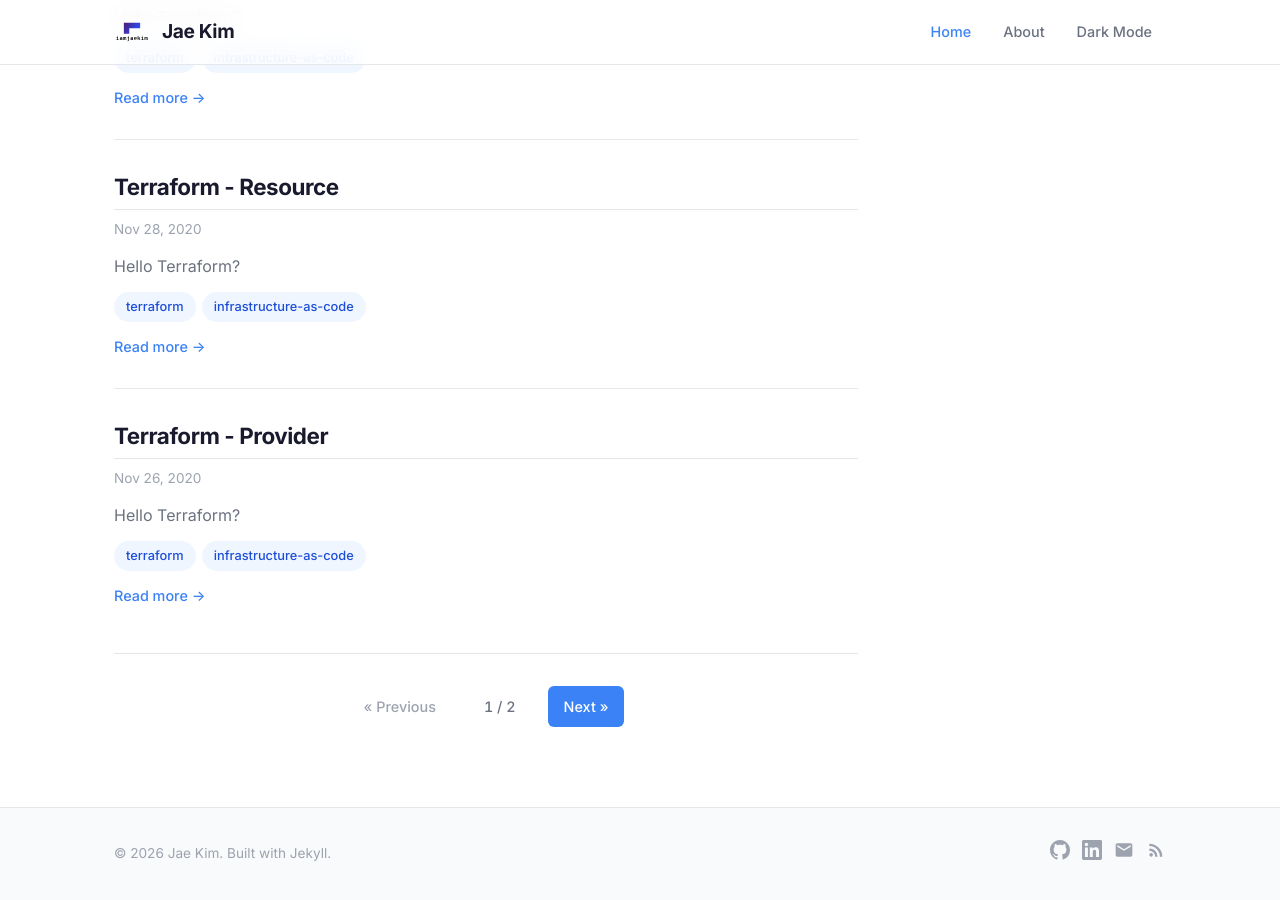
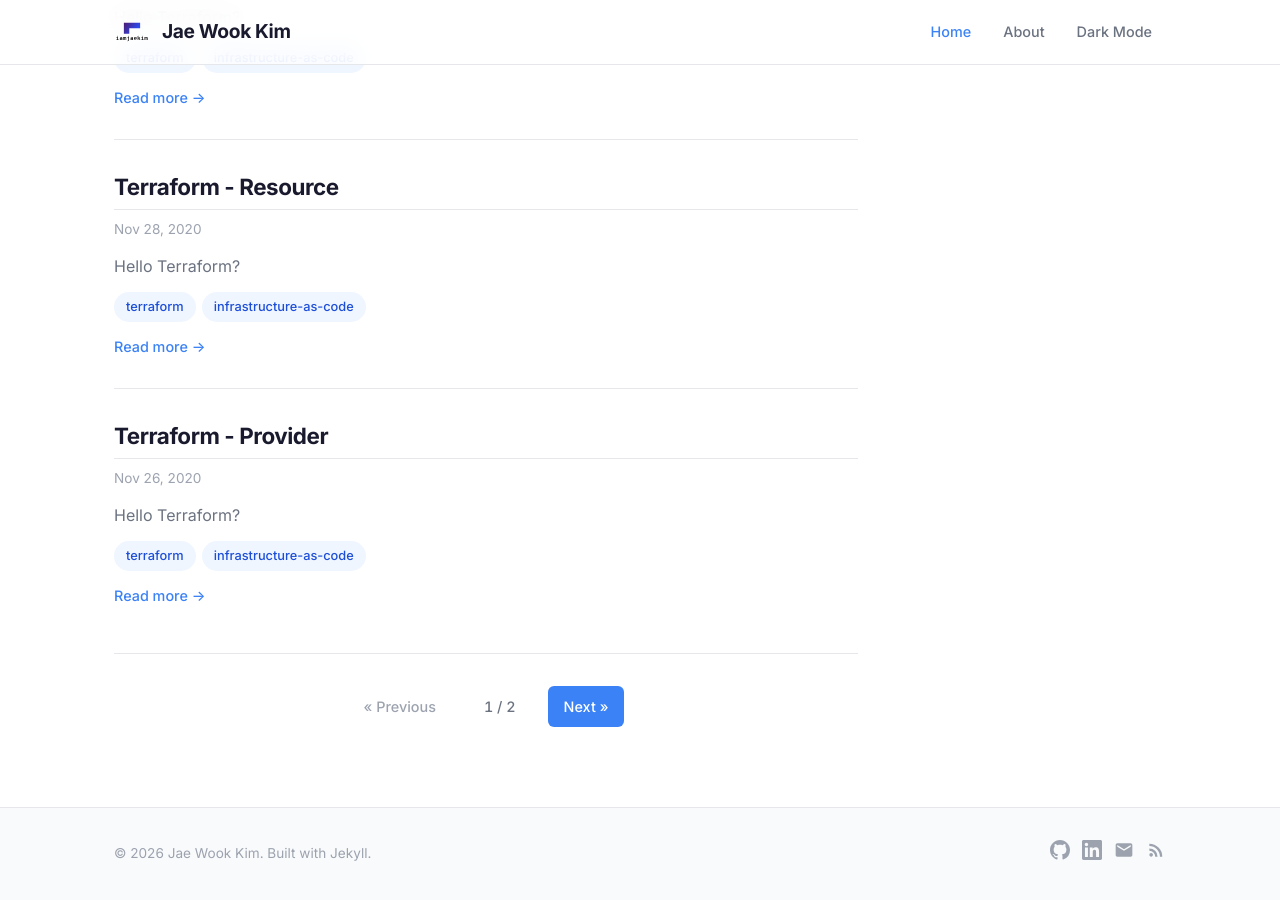
Before and after one commit to iamjaekim/iamjaekim.github.io, a Jekyll site: the page built from index.html, in a window 1280 px wide and 900 px high, scrolled down 1920 px. Built offline with Jekyll 4.4.1, drawn with Linux system fonts in a browser that asks for light colours; the list of posts is cut into pages by our own code.

Commit message:
docs: name fix

```diff
--- a/_config.yml
+++ b/_config.yml
@@ -2,8 +2,8 @@
 # Site Settings
 #
 
-title: Jae Kim
-name: Jae Kim
+title: Jae Wook Kim
+name: Jae Wook Kim
 description: Engineering Productivity Engineer – Cloud, IaC, and CI/CD
 tagline: Engineering Productivyt Engineer – Cloud, IaC, and CI/CD
 author:
```
